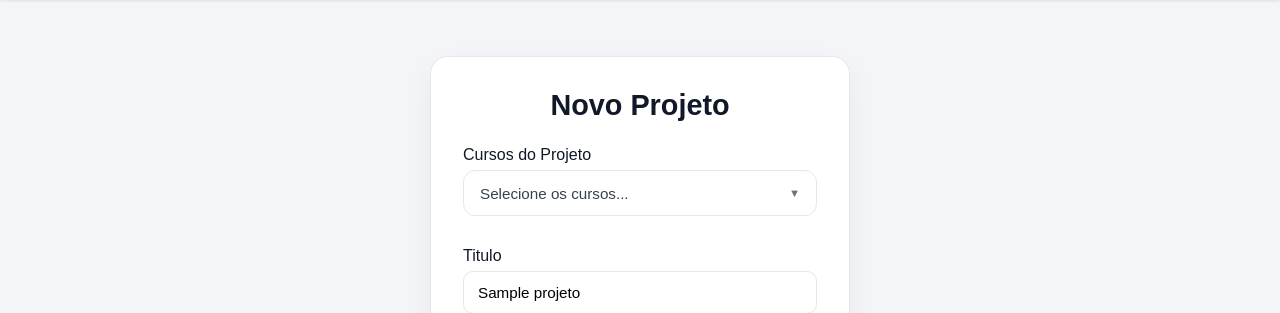
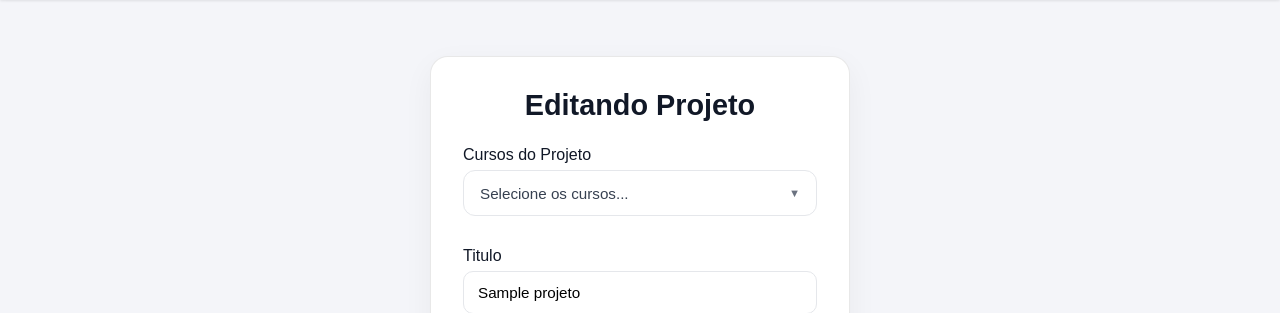
Before and after one commit to alexandresilvaaraujo11-web/ForAll-, a Django app: page /projeto/1/editar/ in a window 1280 px wide. Shown: the part 100-413 px from the top of the page. Run offline with Django 5.2, Linux system fonts and the light colour scheme; a user stored in the database is signed in; tables that the repository leaves empty hold one stand-in row (values such as "Sample post").

Commit message:
Editado Projeto

```diff
--- a/forum/templates/form_forum.html
+++ b/forum/templates/form_forum.html
@@ -5,7 +5,11 @@
 
     <div class="auth-card">
 
-        <h2>Novo Projeto</h2>
+        {% if form.instance.pk %}
+          <h2>Editando Projeto</h2>
+        {% else %}
+          <h2>Novo Projeto</h2>
+        {% endif %}
 
         <form method="POST">
 
```
